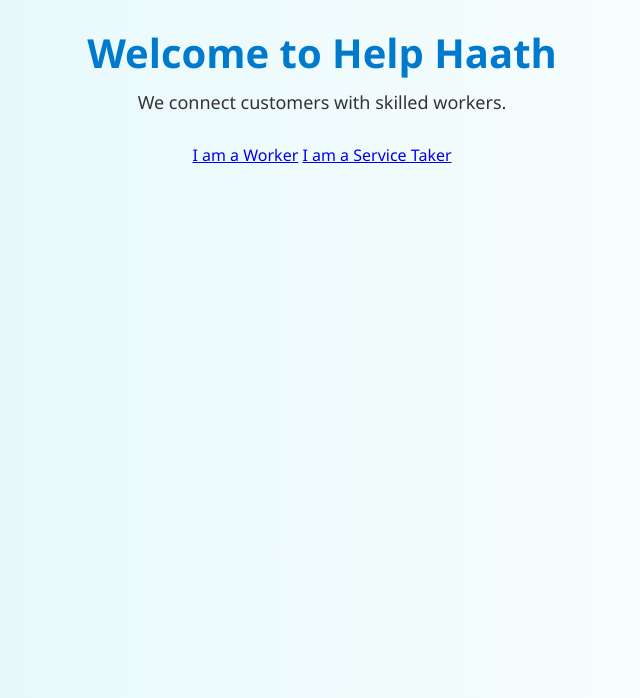
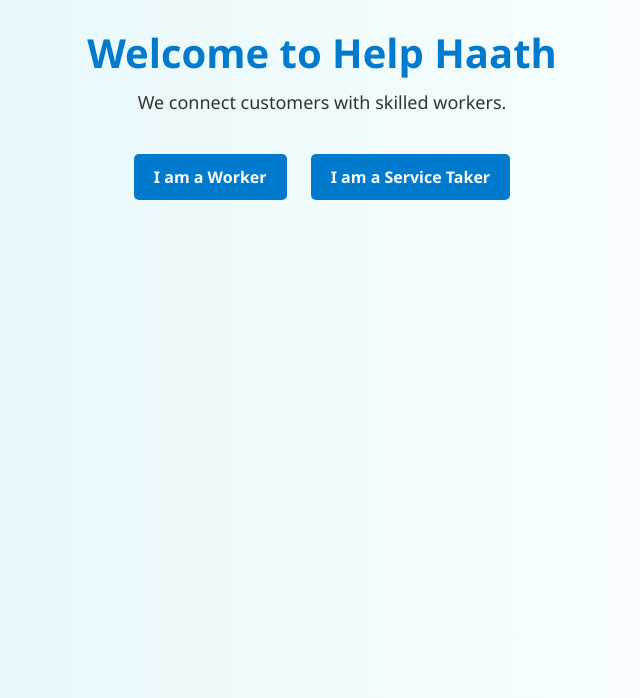
Before and after one commit to Helphaath/helphaath.github.io, a plain HTML site: page index.html in a window 1280 px wide. Shown: the part 102-800 px from the top of the page, without its empty margins (318-958 px from the left). Drawn offline with Linux system fonts and the light colour scheme.

Commit message:
Update style.css

```diff
--- a/style.css
+++ b/style.css
@@ -16,3 +16,19 @@ p {
   font-size: 18px;
   margin-top: 10px;
 }
+
+.button {
+  display: inline-block;
+  background-color: #007acc;
+  color: #fff;
+  padding: 12px 20px;
+  margin: 10px;
+  text-decoration: none;
+  border-radius: 5px;
+  font-weight: bold;
+  transition: background-color 0.3s ease;
+}
+
+.button:hover {
+  background-color: #005f99;
+}
```
